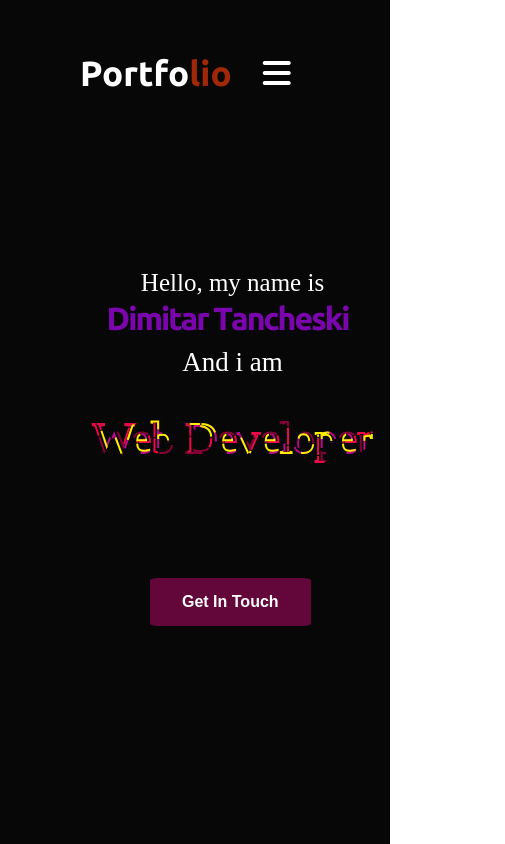
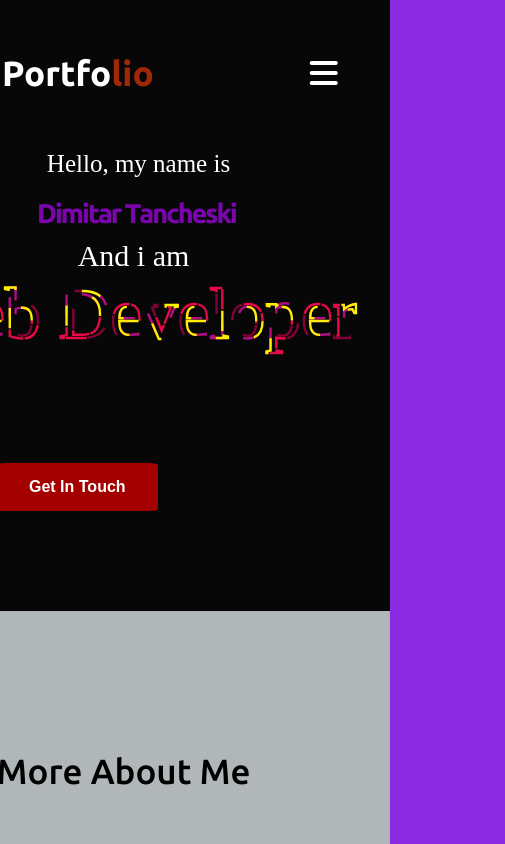
Before and after one commit to Dimitar173/portfolioDT, a plain HTML site: page index.html in a window 390 px wide. Shown: the top 844 px of the page, 505 px wide, since content can reach past the window. Drawn offline with nearby package versions, Linux system fonts and the light colour scheme.

Commit message:
changing

```diff
--- a/style.css
+++ b/style.css
@@ -1,8 +1,10 @@
 /*  import google fonts */
 @import url('https://fonts.googleapis.com/css2?family=Poppins:wght@400;500;600;700&family=Ubuntu:wght@400;500;700&display=swap');
 
-
-
+body{
+    width: auto;
+    margin: 0 0 0 -105px;
+}
 
 *{
     margin: 0;
@@ -30,7 +32,6 @@
     background: transparent;
     position: fixed;
     width: 100%;
-
     font-family:'Ubuntu', sans-serif;
     padding: 30px 0;
     transition: 0.5s ease;
@@ -40,7 +41,7 @@
 }
 
 .navbar.sticky{
-    padding: 3px 0;
+    padding: 0px;
     background-color: rgb(0, 43, 43);
 
 }
@@ -49,6 +50,8 @@
     display: flex;
     align-items: center;
     justify-content: space-between;
+    margin: 0 0 0 40px;
+
 
 }
 
@@ -84,19 +87,20 @@
 }
 
 
+
 /* HOME SECTION STYLE */
 
 .home{
     display: flex;
     background-color: rgb(7, 7, 7);
-    height: 100vh;
+    height: 100%;
     color: white;
     min-height: 500px;
     font: 'Ubuntu', sans-serif;
 }
 
 .home .max-width{
-    margin: auto auto auto center;
+    margin: auto auto auto auto;
 }
 
 .home .home-content .text-1 {
@@ -244,6 +248,7 @@ svg {
     margin: 25px;
     cursor: pointer;
     display: none;
+    margin-left: 150px;
 
 }
 
@@ -253,202 +258,6 @@ svg {
 }
 
 
-
-
-/* RESPONSIVE WEB DESIGN */
-
-
-
-@media (max-width: 870px){
-
-
-
-    .navbar .menu{
-        position: fixed;
-        z-index: 20;
-        width: 100%;
-        height: 100%;
-        left: 0;
-        right: 0;
-        top: 0;
-        margin: 0;
-        justify-content: center;
-        flex-direction: column;
-        text-align: center;
-        padding-top: -100px;
-        transition: all 1.7s ease;
-        background-color: rgb(1, 34, 34);
-
-
-    }
-
-
-.navbar .menu li a:hover{
-    color: white;
-    -webkit-text-stroke: 1px rgb(66, 30, 30);
-
-
-}
-
-.hire-button{
-    background-color: rgb(99, 6, 57); /* Green */
-    border-radius: 5%;
-    border:rgb(173, 2, 2);
-    color: white;
-    padding: 15px 32px;
-    text-align: center;
-    text-decoration: none;
-    display: inline-block;
-    font-size: 16px;
-    font-weight: bold;
-    margin: auto auto auto 150px;
-
-}
-
-
-nav .openMenu {
-    display: block  ;
-
-
-}
-
-nav .menu .closeMenu {
-    display: block;
-    position: absolute;
-    top: 20px;
-    right: 20px;
-    cursor: pointer;
-}
-
-.about .about-content .right a{
-    background-color: rgb(105, 0, 0);
-    border-radius: 5%;
-    border:rgb(173, 2, 2);
-    color: white;
-    padding: 10px 32px;
-    text-align: center;
-    text-decoration: none;
-    display: inline-block;
-    font-size: 16px;
-    font-weight: bold;
-
-
-}
-
-.about .about-content .column{
-    width: 50%;
-}
-
-.max-width{
-    max-width: 930px;
-}
-.about .about-content .column{
-    width: 100%;
-}
-.about .about-content .left{
-    display: flex;
-    justify-content: center;
-    margin: 0 auto 60px;
-}
-.about .about-content .right{
-    flex: 100%;
-}
-.services .serv-content .card{
-    width: calc(50% - 10px);
-    margin-bottom: 20px;
-}
-.skills .skills-content .column,
-.contact .contact-content .column{
-    width: 100%;
-    margin-bottom: 35px;
-}
-
-
-svg {
-    display: block;
-    font: 7em 'Montserrat';
-    width: 360px;
-    height: 150px;
-    margin: 0 auto 0 auto;
-}
-
-.home .home-content .text-1{
-    margin: 3px auto auto 100px;
-}
-.home .home-content .text-3{
-    margin: 3px auto auto auto;
-}
-h1 {
-    font-size: 2.5em;
-    letter-spacing: -2px;
-    font-weight:700;
-    color: #7a05ac;
-    text-align: center;
-    margin: auto auto auto auto;
-}
-
-
-}
-
-
-@media (max-width : 690px){
-    .max-width{
-        padding: 0 23px;
-
-
-    }
-
-
-
-    .home .home-content .text3 {
-
-        font-size: 32px;
-    }
-
-
-    svg {
-        display: block;
-        font: 7em 'Montserrat';
-        width: 385px;
-        height: 250px;
-        margin: -50px 0 auto 100px;
-
-    }
-
-    .home .home-content .text-1{
-        margin: 50px auto auto 100px;
-    }
-    .home .home-content .text-3{
-        margin: 10px auto auto  100px;
-    }
-    h1 {
-        font-size: 2em;
-        letter-spacing: -2px;
-        font-weight:600;
-        color: #7a05ac;
-        text-align: center;
-        margin: 3px auto auto 90px;
-        z-index: -2;
-    }
-.hire-button{
-    margin: auto auto auto 210px;
-}
-}
-
-
-@media (max-width: 500px){
-
-    .home .home-content .text2 {
-        font-size: 50px;
-
-    }
-
-    .home .home-content .text3 {
-
-        font-size: 27px;
-    }
-
-}
 
 
 
@@ -465,6 +274,7 @@ section{
     font-family: 'Ubuntu', sans-serif;
     padding: 80px 0;
     text-align: center;
+    margin-left : 40px;
 }
 
 .about .about-content .left{
@@ -536,60 +346,293 @@ section{
 
 
 /* responsive media query start */
-@media (max-width: 1300px) {
-    .home .max-width{
-        margin-left: -140px;
+
+
+
+
+@media (max-width: 870px){
+
+
+body{
+    background-color: blueviolet;
+    margin: auto auto auto -105px;
+}
+
+.navbar{
+    width: auto;
+
+}
+    .navbar .menu{
+        position: fixed;
+        z-index: 999;
+        width: 100%;
+        height: 100%;
+        left: 0;
+        right: 0;
+        top: 0;
+        margin: 0 ;
+        justify-content: center;
+        flex-direction: column;
+        text-align: center;
+        padding-top: -100px;
+        transition: all 1.7s ease;
+        background-color: rgb(3, 44, 44);
 
     }
 
 
+.navbar .menu li a:hover{
+    color: white;
+    -webkit-text-stroke: 1px rgb(66, 30, 30);
+
+
+}
+
+.hire-button{
+    background-color: rgb(165, 0, 0); /* Green */
+    border-radius: 5%;
+    border:rgb(173, 2, 2);
+    color: white;
+    padding: 15px 32px;
+    text-align: center;
+    text-decoration: none;
+    display: inline-block;
+    font-size: 16px;
+    font-weight: bold;
+    margin: auto auto auto 150px;
+
+}
+
+
+nav .openMenu {
+    display: block  ;
+
+
+}
+
+nav .menu .closeMenu {
+    display: block;
+    position: absolute;
+    top: 20px;
+    right: 20px;
+    cursor: pointer;
+}
+
+.about .about-content .right a{
+    background-color: rgb(105, 0, 0);
+    border-radius: 5%;
+    border:rgb(173, 2, 2);
+    color: white;
+    padding: 10px 32px;
+    text-align: center;
+    text-decoration: none;
+    display: inline-block;
+    font-size: 16px;
+    font-weight: bold;
+
+
+}
+
+.about .about-content .column{
+    width: 50%;
+}
+
+.max-width{
+    max-width: 930px;
+    margin: auto auto auto auto;
+}
+.about .about-content .column{
+    width: 80%;
+}
+.about .about-content .left{
+    display: flex;
+    justify-content: center;
+    margin: 0 auto 30px  40px;
+}
+.about .about-content .right{
+    flex: 100%;
+    margin: 0 auto 0 50px;
+}
+.skills .skills-content .column,
+.contact .contact-content .column{
+    width: 80%;
+    margin-bottom: 35px;
+}
+
+
+svg {
+    display: block;
+    font: 7em 'Montserrat';
+    width: 360px;
+    height: 150px;
+    margin: 0 auto 0 auto;
+}
+
+.home .home-content .text-1{
+    margin: 3px auto auto 100px;
+}
+.home .home-content .text-3{
+    margin: 3px auto auto auto;
+}
+h1 {
+    font-size: 2.5em;
+    letter-spacing: -2px;
+    font-weight:700;
+    color: #7a05ac;
+    text-align: center;
+    margin: auto auto auto auto;
+}
+}
+@media (max-width : 690px){
+    body{
+        background-color: blueviolet;
+        width: auto;
+
+    }
+    .navbar{
+        width: auto;
+
+    }
+
+    .max-width{
+        padding: 0 23px;
+        margin: auto auto auto auto;
+
+    }
+    .home .home-content .text3 {
+
+        font-size: 32px;
+    }
+
+    svg {
+        display: block;
+        font: 7em 'Montserrat';
+        width: 385px;
+        height: 250px;
+        margin: -50px 0 auto 100px;
+
+    }
+
+    .home .home-content .text-1{
+        margin: 50px auto auto 100px;
+    }
+    .home .home-content .text-3{
+        margin: 10px auto auto  100px;
+    }
+    h1 {
+        font-size: 2em;
+        letter-spacing: -2px;
+        font-weight:600;
+        color: #7a05ac;
+        text-align: center;
+        margin: 3px auto auto 90px;
+        z-index: -2;
+    }
+.hire-button{
+    margin: auto auto auto 210px;
+}
+}
+
+
+@media (max-width: 500px){
+    nav{
+        margin: 0 0 0 0px;
+    }
+    .home .home-content .text-3{
+        margin-left: 100px;
+    }
+
+    .home .home-content .text-1{
+        margin-left: 140px;
+    }
+    h1{
+        margin-left: 131px;
+        font-size: 27px;
+    }
+    svg{
+        width: 100%;
+        margin-left: 50px;
+        font-size: 140px;
+
+    }
+
+}
+
+
+@media (max-width: 1300px) {
+    nav{
+        margin: 0 0 0 0px;
+    }
+    .home .home-content .text-3{
+        margin-left: 100px;
+    }
+
+    .home .home-content .text-1{
+        margin-left: 140px;
+    }
+    h1{
+        margin-left: 131px;
+        font-size: 27px;
+    }
+    svg{
+        width: 100%;
+        margin-left: 50px;
+        font-size: 140px;
+
+    }
 
 
 }
 
 @media (max-width: 1104px) {
-    .about .about-content .left img{
-        height: 350px;
-        width: 350px;
+    nav{
+        margin: 0 0 0 0px;
     }
+    .home .home-content .text-3{
+        margin-left: 100px;
+    }
+
+    .home .home-content .text-1{
+        margin-left: 140px;
+    }
+    h1{
+        margin-left: 131px;
+        font-size: 27px;
+    }
+    svg{
+        width: 100%;
+        margin-left: 50px;
+        font-size: 140px;
+
+    }
+
 }
 
 @media (max-width: 991px) {
-    .max-width{
+    nav{
+        margin: 0 0 0 0px;
+    }
+    .home .home-content .text-3{
+        margin-left: 100px;
+    }
 
-        padding: 0 50px;
+    .home .home-content .text-1{
+        margin-left: 140px;
+    }
+    h1{
+        margin-left: 131px;
+        font-size: 27px;
+    }
+    svg{
+        width: 100%;
+        margin-left: 50px;
+        font-size: 140px;
+
     }
 }
 
 
-@media (max-width: 500px) {
 
-    .home .home-content .text-2{
-        font-size: 50px;
-    }
-    .home .home-content .text-3{
-        font-size: 27px;
-    }
-    .about .about-content .right .text,
-    .skills .skills-content .left .text{
-        font-size: 19px;
-    }
-    .contact .right form .fields{
-        flex-direction: column;
-    }
-    .contact .right form .name,
-    .contact .right form .email{
-        margin: 0;
-    }
-    .scroll-up-btn{
-        right: 15px;
-        bottom: 15px;
-        height: 38px;
-        width: 35px;
-        font-size: 23px;
-        line-height: 38px;
-    }
-}
 
 
 
@@ -607,13 +650,12 @@ section{
 .max-width{
     max-width: 1300px;
     padding: 0 80px;
-    margin: auto;
+    margin: auto auto auto auto;
 }
 .about, .services, .skills, .teams, .contact, footer{
     font-family: 'Poppins', sans-serif;
 }
 .about .about-content,
-.services .serv-content,
 .skills .skills-content,
 .contact .contact-content{
     display: flex;
@@ -623,7 +665,7 @@ section{
 }
 section .title{
     position: relative;
-    text-align: center;
+    text-align: left;
     font-size: 40px;
     font-weight: 500;
     margin-bottom: 60px;
@@ -637,7 +679,7 @@ section .title::before{
     left: 50%;
     width: 180px;
     height: 3px;
-    background: #111;
+    background: rgb(2, 0, 0);
     transform: translateX(-50%);
 }
 section .title::after{
@@ -650,3 +692,62 @@ section .title::after{
     background: #fff;
     transform: translateX(-50%);
 }
+
+
+
+
+
+
+@media (max-width: 490px){
+
+    nav{
+        margin: 0 0 0 0;
+    }
+    .home .home-content .text-3{
+        margin-left: 105px;
+        font-size: 30px;
+    }
+
+    .home .home-content .text-1{
+        margin-left: 115px;
+        font-size: 25px;
+    }
+    h1{
+        margin:20px 0 0  111px;
+        font-size: 27px;
+    }
+    svg{
+        width: 100%;
+        margin: -60px 0 0 53px;
+
+        font-size: 150px;
+
+    }
+    .hire-button{
+        margin: 0 0 0 145px;
+    }
+
+    .about .about-content .left{
+        display: flex;
+        justify-content: center;
+        margin: 0 auto 30px  85px;
+    }
+    .about .about-content .right{
+        flex: 100%;
+        margin: 0 auto 0 50px;
+    }
+    .about .title{
+        margin: -40px 0 0 85px;
+    }
+}
+
+
+
+@media (max-width: 399px){
+    body{
+        margin-left: -228px;
+    }
+    nav{
+        margin: 0 0 0 110px
+    }
+}
```
Also changed, not shown: Script.js (+9 -0 lines), index.html (line endings or trailing spaces).
